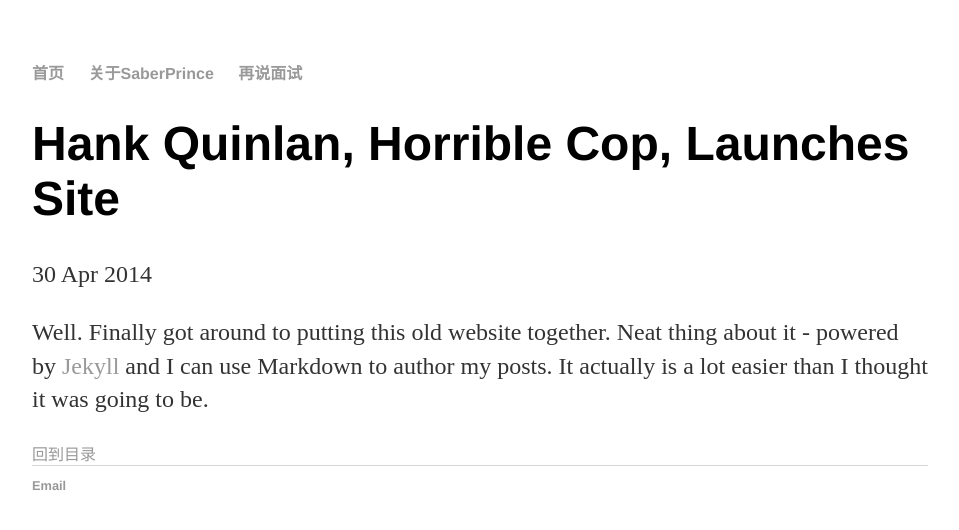
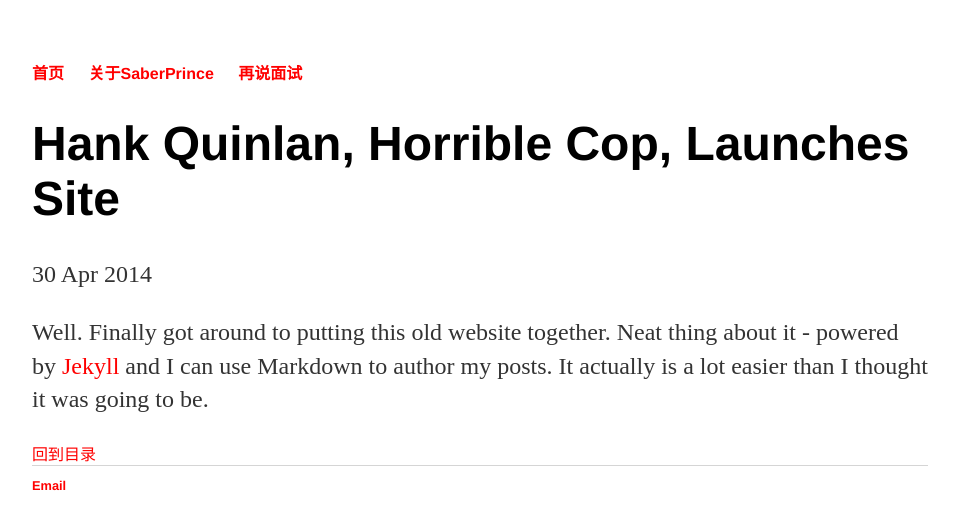
Before and after one commit to saberprince/saberprince.github.io, a Jekyll site: the page built from _posts/2014-04-30-hank-quinlan-site-launched.md, in a window 1280 px wide. Shown: the top 530 px of the page, without its empty margins (160-1119 px from the left). Built offline with Jekyll 4.4.1, drawn with Linux system fonts in a browser that asks for light colours.

Commit message:
Update post.html

```diff
--- a/_layouts/post.html
+++ b/_layouts/post.html
@@ -1,6 +1,14 @@
 ---
 layout: default
 ---
+<head>
+  <style type="text/css">
+a:link {color: #FF0000}
+a:visited {color: #00FF00}
+a:hover {color: #FF00FF}
+a:active {color: #0000FF}
+</style>
+</head>
 <h1>{{ page.title }}</h1>
 <p class="meta">{{ page.date | date_to_string }}</p>
 
```
